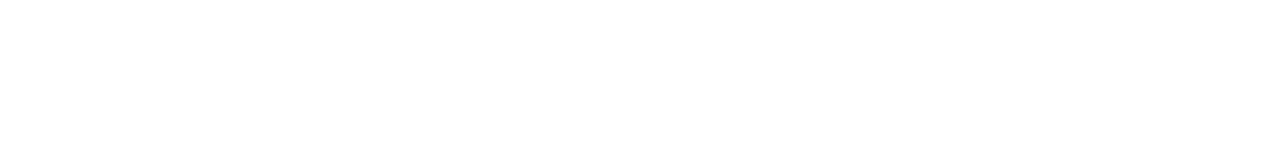
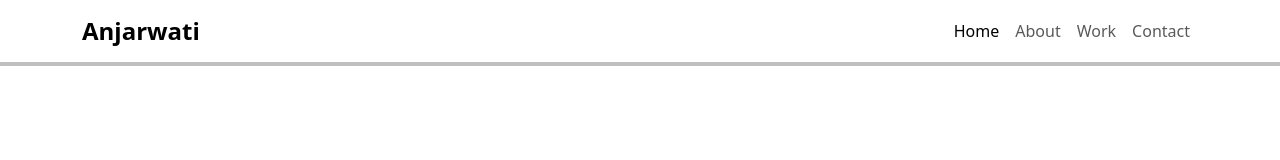
Before and after one commit to aenjeaer/Final-Project-Coding-Studio-Course, a plain HTML site: page index.html in a window 1280 px wide. Drawn offline with nearby package versions, Linux system fonts and the light colour scheme.

Commit message:
add navbar

```diff
--- a/index.html
+++ b/index.html
@@ -9,7 +9,30 @@
     <link rel="stylesheet" href="style.css">
 </head>
 <body>
-
+    <nav class="navbar navbar-expand-lg">
+        <div class="container">
+          <a class="navbar-brand fs-4 fw-bold" href="#">Anjarwati</a>
+          <button class="navbar-toggler" type="button" data-bs-toggle="collapse" data-bs-target="#navbarNav" aria-controls="navbarNav" aria-expanded="false" aria-label="Toggle navigation">
+            <span class="navbar-toggler-icon"></span>
+          </button>
+          <div class="collapse navbar-collapse" id="navbarNav">
+            <ul class="navbar-nav ms-auto">
+              <li class="nav-item">
+                    <a class="nav-link active" aria-current="page" href="#">Home</a>
+              </li>
+              <li class="nav-item">
+                    <a class="nav-link" href="#">About</a>
+              </li>
+              <li class="nav-item">
+                    <a class="nav-link" href="#">Work</a>
+              </li>
+              <li class="nav-item">
+                    <a class="nav-link" href="#">Contact</a>
+              </li>
+            </ul>
+          </div>
+        </div>
+      </nav>
     <script src="https://cdn.jsdelivr.net/npm/@popperjs/core@2.11.6/dist/umd/popper.min.js" integrity="sha384-oBqDVmMz9ATKxIep9tiCxS/Z9fNfEXiDAYTujMAeBAsjFuCZSmKbSSUnQlmh/jp3" crossorigin="anonymous"></script>
     <script src="https://cdn.jsdelivr.net/npm/bootstrap@5.3.0-alpha1/dist/js/bootstrap.min.js" integrity="sha384-mQ93GR66B00ZXjt0YO5KlohRA5SY2XofN4zfuZxLkoj1gXtW8ANNCe9d5Y3eG5eD" crossorigin="anonymous"></script>
     <script src="https://code.jquery.com/jquery-3.6.3.min.js" integrity="sha256-pvPw+upLPUjgMXY0G+8O0xUf+/Im1MZjXxxgOcBQBXU=" crossorigin="anonymous"></script>
--- a/style.css
+++ b/style.css
@@ -0,0 +1,4 @@
+.navbar {
+    background-color: white;
+    box-shadow: 0 0 0 4px rgba(0, 0, 0, 0.25);
+}
```
Also changed, not shown: images/potrait.png.
